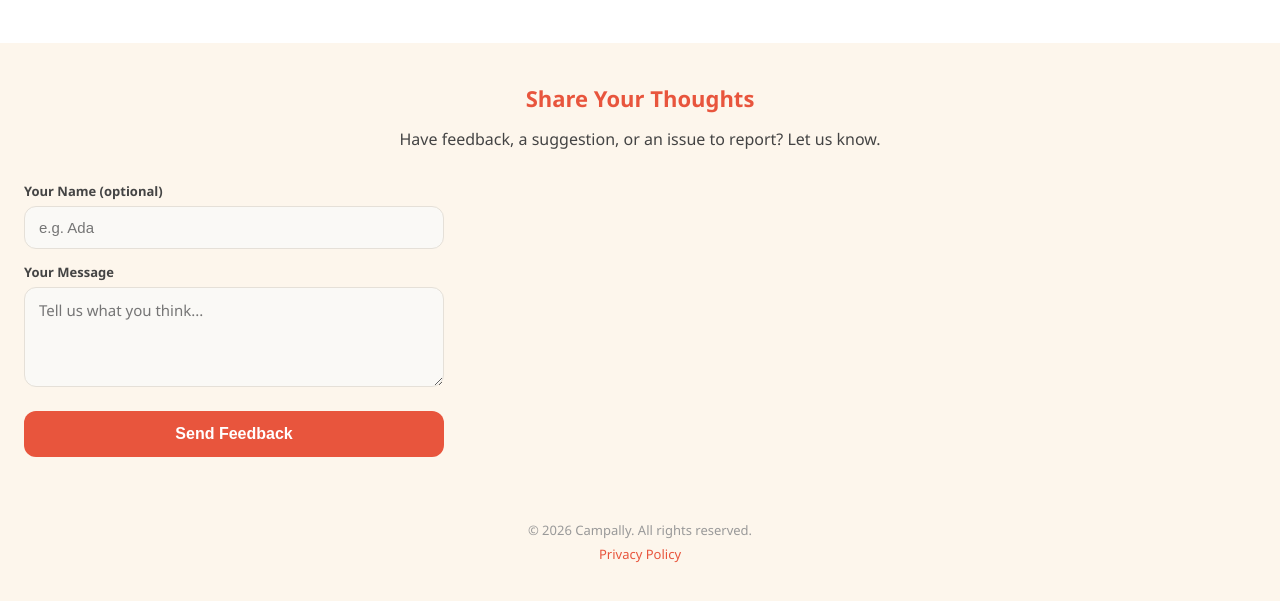
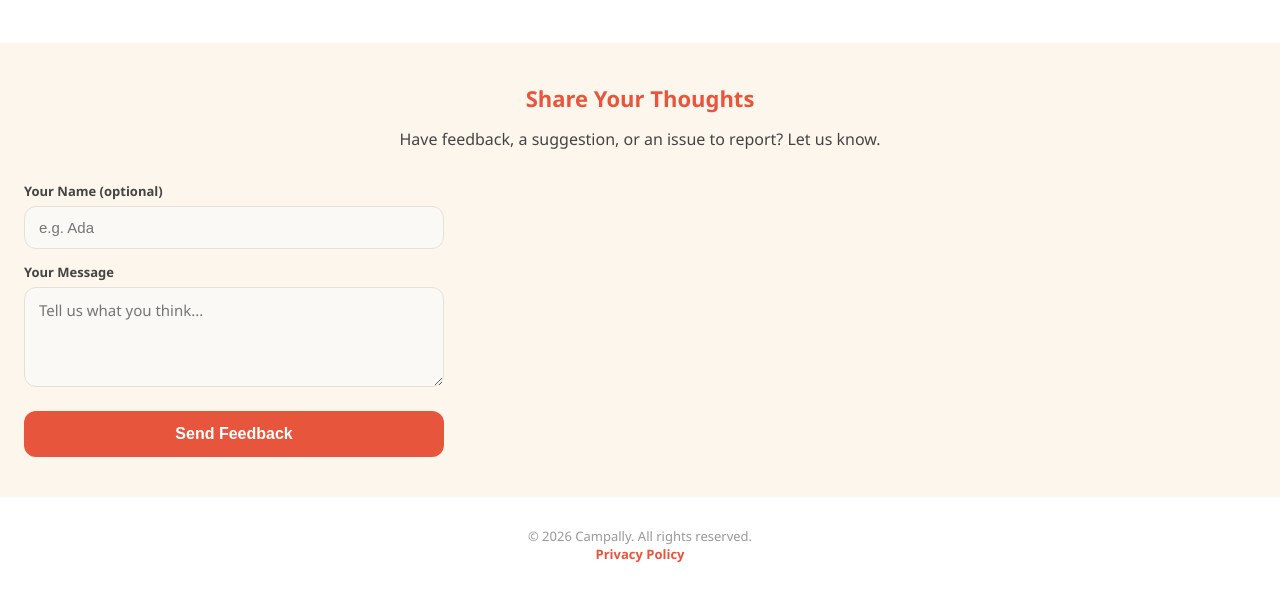
Before and after one commit to Harmsik/Campally, a plain HTML site: page index.html in a window 1280 px wide. Shown: the part 1727-2328 px from the top of the page. Drawn offline with nearby package versions, Linux system fonts and the light colour scheme.

Commit message:
Update site footer styles and adjust link properties

```diff
--- a/style.css
+++ b/style.css
@@ -454,8 +454,8 @@ body {
 
 .site-footer {
   text-align: center;
-  padding: 24px 20px 100px 20px;
-  background: #FDF6EC;
+  padding: 30px 20px 110px 20px;
+  background: #FFFFFF;
   color: #999;
   font-size: 13px;
 }
@@ -463,11 +463,10 @@ body {
 .site-footer a {
   color: #E8553D;
   text-decoration: none;
-  margin-top: 6px;
+  margin: 0 10px;
+  font-size: 13px;
+  font-weight: 600;
   display: inline-block;
-}
-.category-row-section {
-  margin-bottom: 24px;
 }
 
 .category-row-title {
```
